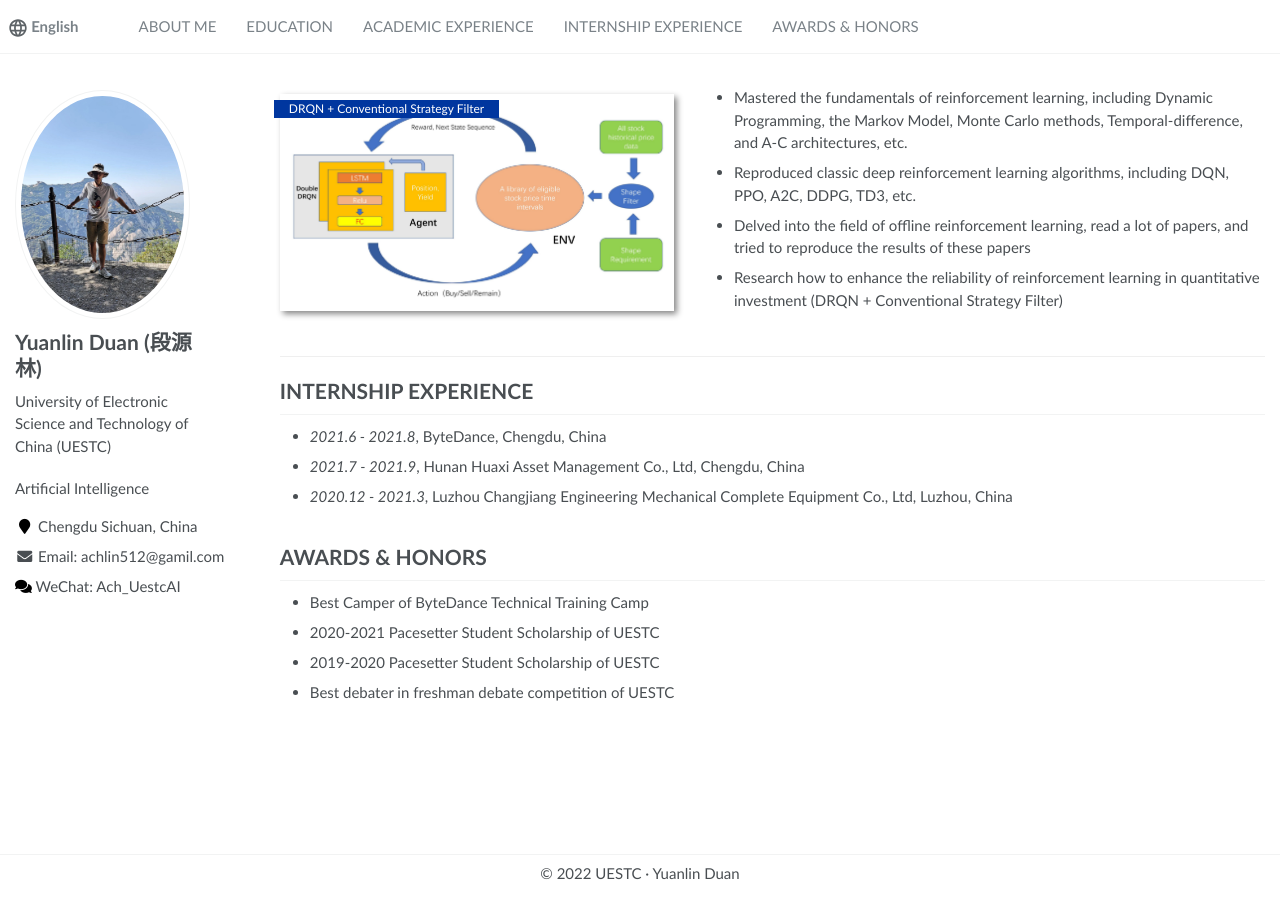
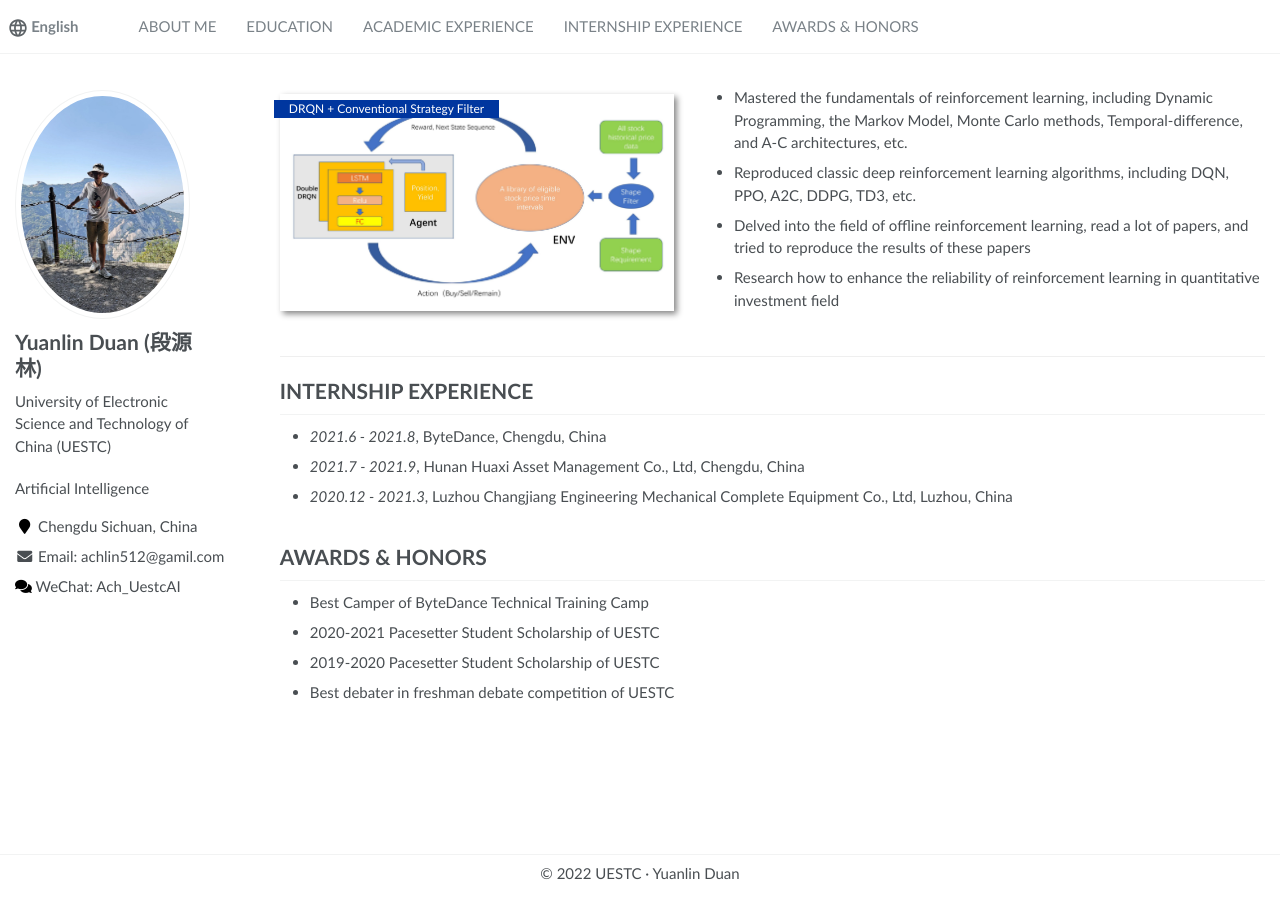
Before and after one commit to achlin9/achlin9.github.io, a Jekyll site: the page built from _pages/about.md, in a window 1280 px wide and 900 px high, scrolled down 1135 px. Built offline with Jekyll 4.4.1, drawn with Linux system fonts in a browser that asks for light colours.

Commit message:
Update about.md

```diff
--- a/_pages/about.md
+++ b/_pages/about.md
@@ -98,7 +98,7 @@ Carlo methods, Temporal-difference, and A-C architectures, etc.
 - Reproduced classic deep reinforcement learning algorithms, including DQN, PPO, A2C, DDPG, TD3, etc.
 - Delved into the field of offline reinforcement learning, read a lot of papers, and tried to reproduce the results of these
 papers
-- Research how to enhance the reliability of reinforcement learning in quantitative investment (DRQN + Conventional Strategy Filter)
+- Research how to enhance the reliability of reinforcement learning in quantitative investment field
 
 </div>
 </div>
```
